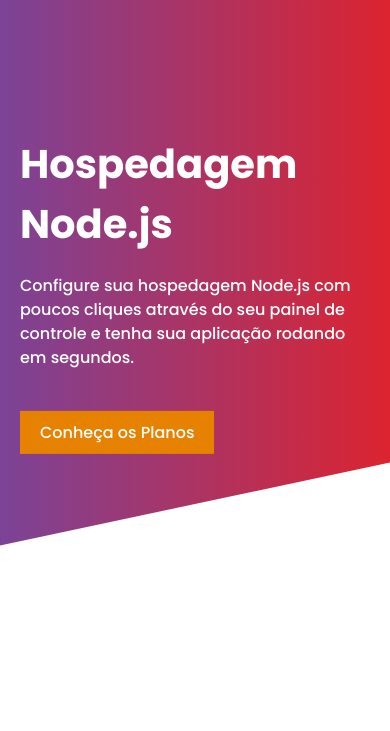
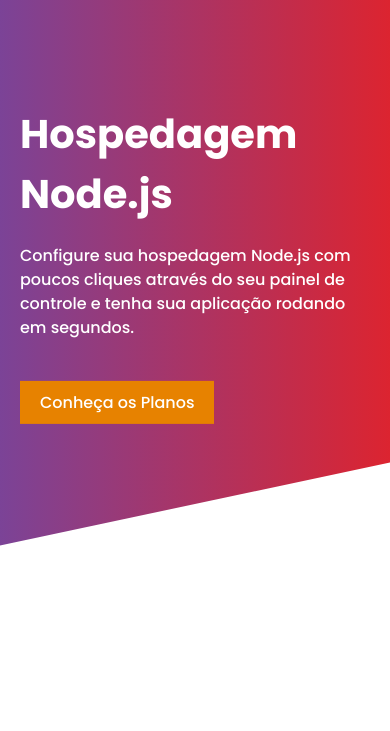
Before and after one commit to michel-frontend-developer/soft-host, a plain HTML site: page index.html in a window 390 px wide. Shown: the part 76-807 px from the top of the page. Drawn offline with Linux system fonts and the light colour scheme.

Commit message:
soft host

```diff
--- a/css/index.css
+++ b/css/index.css
@@ -112,7 +112,7 @@
 }
 .banner-row{
     transform: skew(0deg, 12deg);
-    padding-top: 330px;
+    padding-top: 300px;
     display: flex;
     justify-content: space-between;
 }
@@ -369,6 +369,9 @@
     .header-items li{
         margin-bottom: 20px;
     }
+    .header-items li:last-child{
+        margin-top: 20px;
+    }
     .open{
         top: 78px;
     }
@@ -387,7 +390,7 @@
     /*  banner
     --------------------------------------*/
     .banner-row{
-        padding-top: 280px;
+        padding-top: 250px;
     }
     .banner-img{
         display: none;
```
